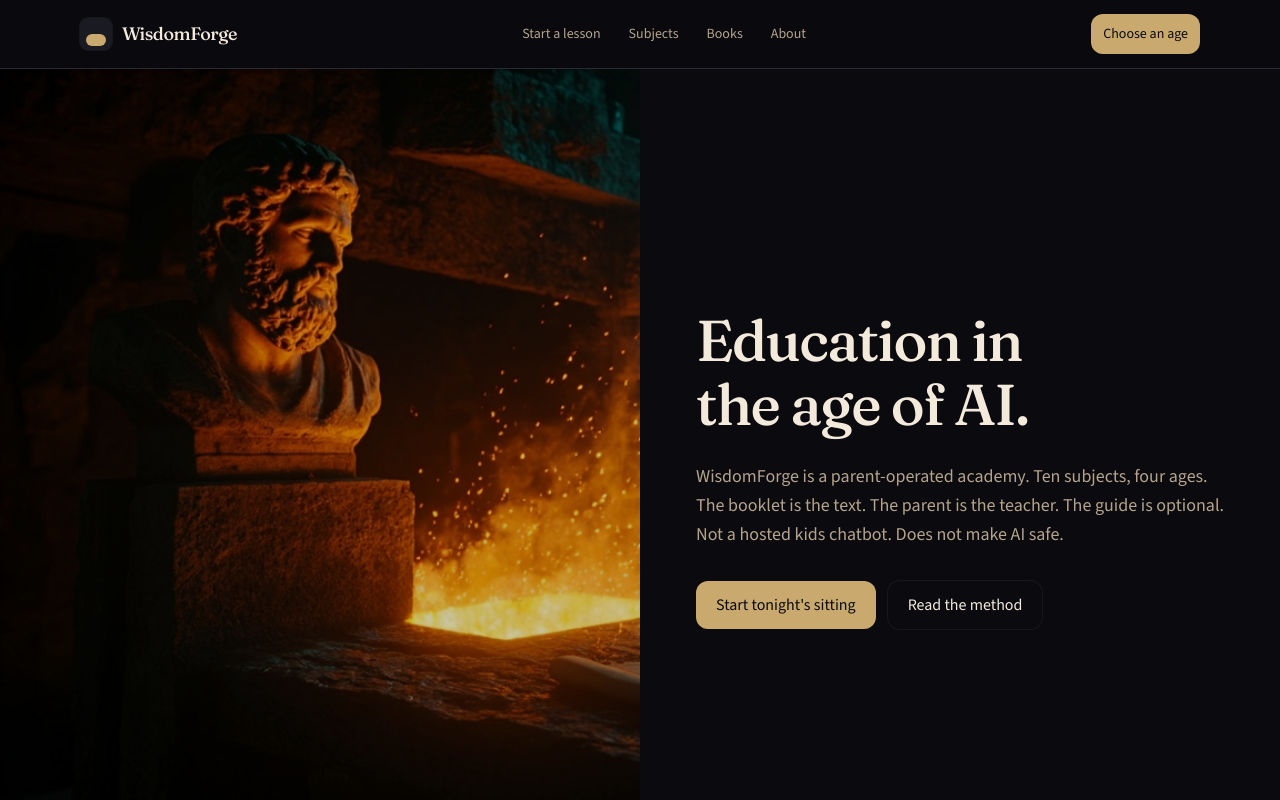
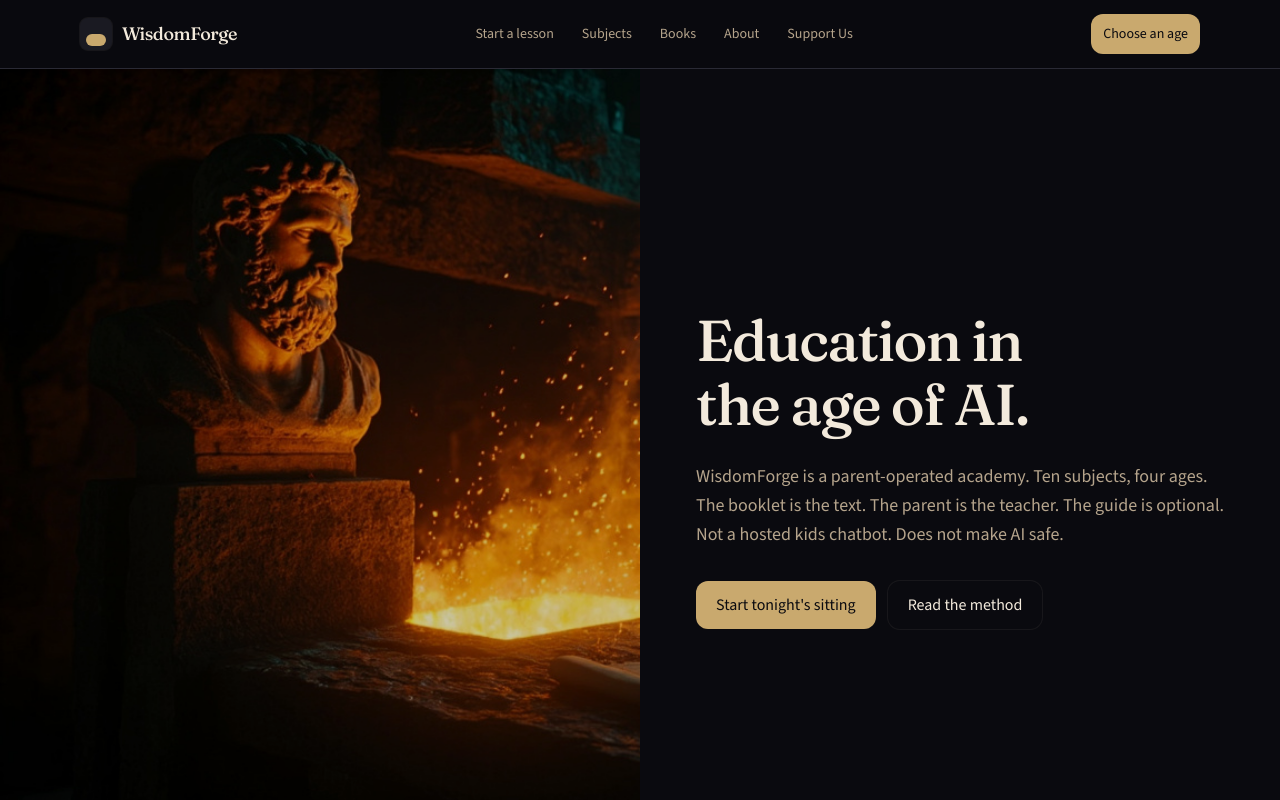
Before and after one commit to smfworks/wisdomforge, a Next.js app: page / in a window 1280 px wide. Shown: the top 800 px of the page. Built offline with nearby package versions, Linux system fonts and the light colour scheme.

Commit message:
fix(academy): put Support Us in the top nav
Move /support from the overflow menu into the desktop/mobile primary links as Support Us. Choose an age stays. No duplicate href.

```diff
--- a/src/components/site-header.tsx
+++ b/src/components/site-header.tsx
@@ -10,6 +10,7 @@
   { href: "/subjects", label: "Subjects" },
   { href: "/books", label: "Books" },
   { href: "/about", label: "About" },
+  { href: "/support", label: "Support Us" },
 ] as const;
 
 const moreLinks = [
@@ -18,7 +19,6 @@
   { href: "/method", label: "The method" },
   { href: "/hermes", label: "Hermes" },
   { href: "/library", label: "Lessons" },
-  { href: "/support", label: "Support" },
   { href: "/progress", label: "This device" },
 ] as const;
 
```
